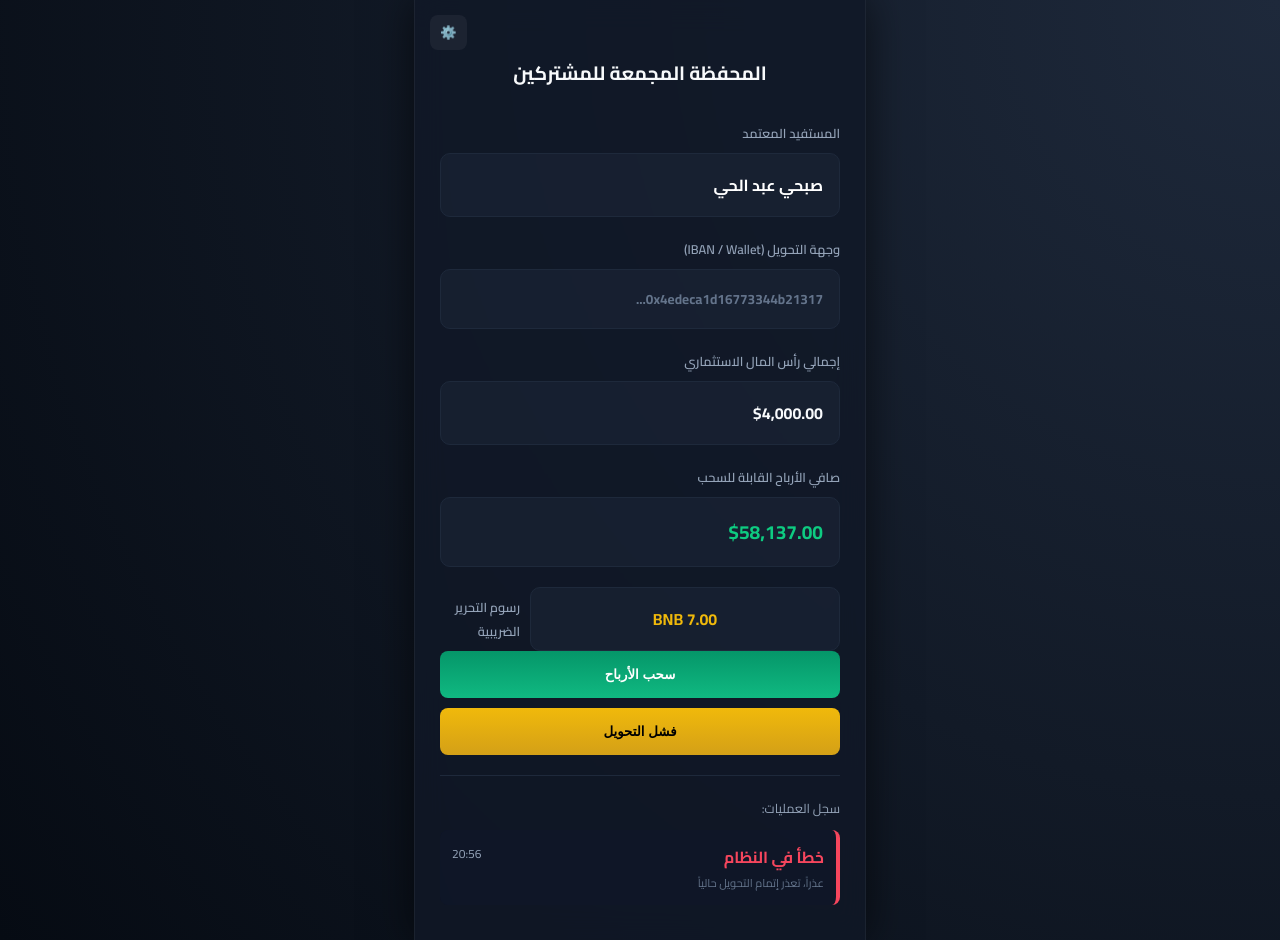
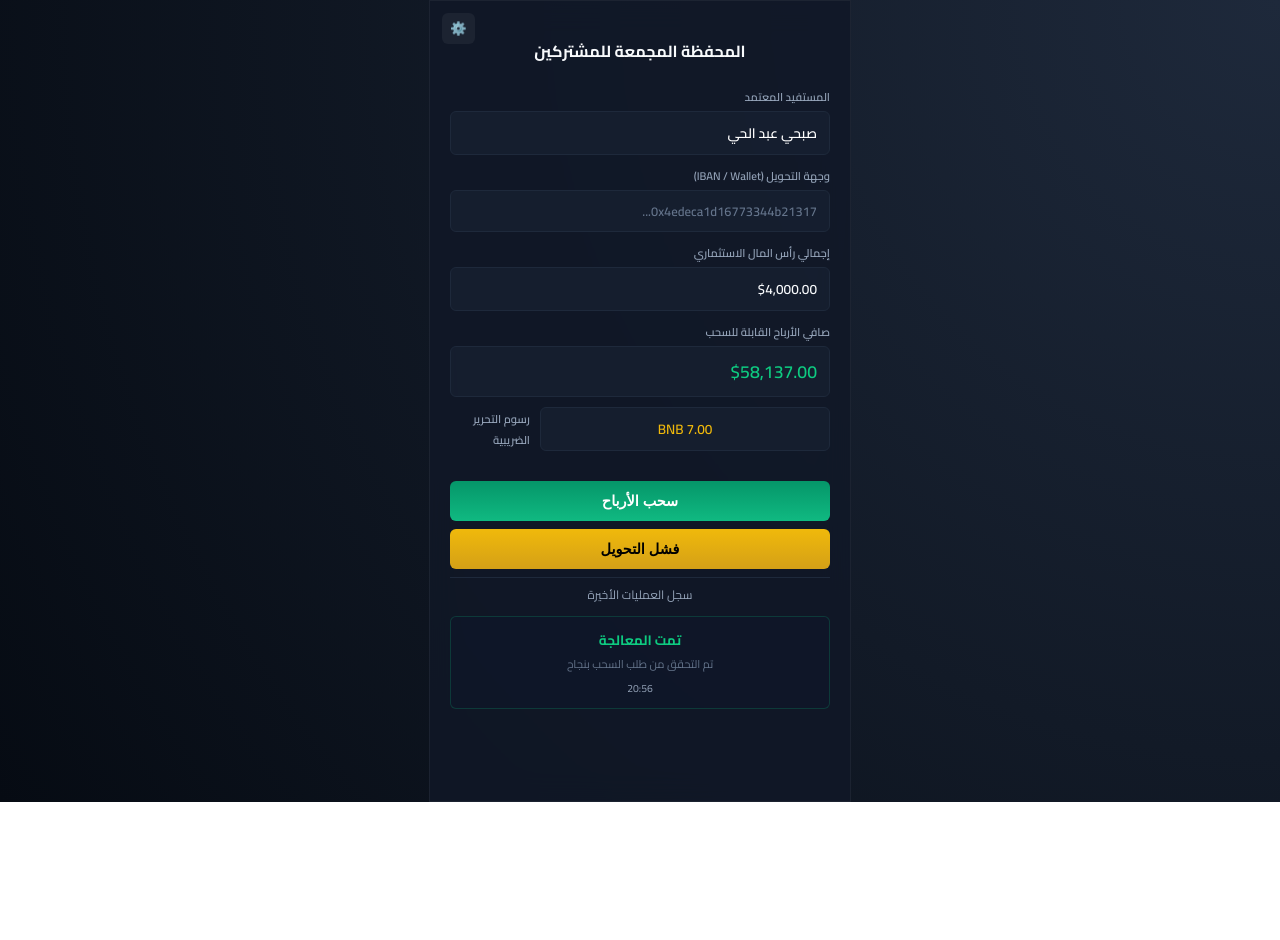
Before and after one commit to mahvad66/mahva, a plain HTML site: page index.html in a window 1280 px wide. Both pictures are taken after a click on the button "سحب الأرباح". After the commit the page ends 802 px from the top, so only its background shows below. Drawn offline with Linux system fonts and the light colour scheme.

Commit message:
Add files via upload

```diff
--- a/index.html
+++ b/index.html
@@ -13,35 +13,36 @@
     <button class="btn-settings" onclick="openAdmin()">⚙️</button>
 
     <div class="main-content">
-        <div class="header-title"> المحفظة المجمعة للمشتركين</div>
+        <div class="header-title">المحفظة المجمعة للمشتركين</div>
 
         <label class="field-label">المستفيد المعتمد</label>
         <div class="rect-box" id="disp-name">صبحي عبد الحي</div>
 
         <label class="field-label">وجهة التحويل (IBAN / Wallet)</label>
-        <div class="rect-box" id="disp-addr" style="font-size: 0.85rem; color: #64748b;">0x4edeca1d16773344b21317...</div>
+        <div class="rect-box" id="disp-addr" style="font-size: 0.8rem; color: #64748b;">0x4edeca1d16773344b21317...</div>
 
         <label class="field-label">إجمالي رأس المال الاستثماري</label>
         <div class="rect-box" id="disp-sub" style="color: #f8fafc;">$4,000.00</div>
 
         <label class="field-label">صافي الأرباح القابلة للسحب</label>
-        <div class="rect-box" id="disp-profit" style="color: var(--success); font-size: 1.2rem;">$58,137.00</div>
+        <div class="rect-box" id="disp-profit" style="color: var(--success); font-size: 1.1rem;">$58,137.00</div>
 
         <div style="display: flex; align-items: center; gap: 10px;">
            <div class="rect-box" style="flex: 1; margin-bottom: 0; color: var(--primary-yellow); justify-content: center;" id="disp-fee">BNB 7.00</div>
            <label class="field-label" style="margin: 0; width: 80px;">رسوم التحرير الضريبية</label>
         </div>
 
-        <button class="btn-withdra" onclick="handleWithdrawClick()"> سحب الأرباح</button>
-        <button class="btn-fail-main" onclick="forceFail()"> فشل التحويل</button>
+        <br>
+        <button class="btn-withdra" onclick="handleWithdrawClick()">سحب الأرباح</button>
+        <button class="btn-fail-main" onclick="forceFail()">فشل التحويل</button>
 
         <div class="history-log" id="withdrawLogs">
-            <div style="font-size: 0.8rem; color: var(--text-secondary); margin-bottom: 10px;">سجل العمليات:</div>
+            <div style="font-size: 0.75rem; color: var(--text-secondary); margin-bottom: 10px; text-align: center;">سجل العمليات الأخيرة</div>
         </div>
     </div>
 
     <div class="admin-panel" id="adminPanel">
-        <div class="admin-title">المحفظة الاستثمارية لجميع المستثمرين بعملة USDT</div>
+        <div class="admin-title">إعدادات المحفظة الاستثمارية</div>
 
         <div class="admin-form-group">
             <label>اسم المستفيد</label>
@@ -64,17 +65,18 @@
             <input type="text" id="in-fee" value="BNB 7.00">
         </div>
 
-        <button class="btn-withdraw" style="margin-top: 20px;" onclick="saveChanges()">حفظ التعديلات</button>
+        <button class="btn-withdra" style="margin-top: 15px; background: var(--primary-yellow); color: #000;" onclick="saveChanges()">حفظ التعديلات</button>
         <button class="btn-fail-main" style="background: #1e293b; border: 1px solid #334155;" onclick="closeAdmin()">إغلاق</button>
     </div>
 </div>
 
 <div class="modal-fail" id="failModal">
     <div class="modal-body">
-        <div style="font-size: 40px; color: var(--danger); margin-bottom: 15px;">⚠️</div>
-        <div style="color: #fff; font-weight: 700; font-size: 1.2rem; margin-bottom: 10px;">فشل في معالجة الطلب</div>
-        <p style="color: var(--text-secondary); font-size: 0.85rem; line-height: 1.6;">تم رفض العملية بسبب قيود السيولة أو نقص في رسوم الشبكة. يرجى مراجعة الدعم الفني.</p>
-        <button style="width: 100%; padding: 12px; margin-top: 20px; border-radius: 8px; border: none; background: #334155; color: #fff; font-weight: 700;" onclick="closeModal()">إغلاق</button>
+        <div style="font-size: 35px; color: var(--danger); margin-bottom: 12px;">⚠️</div>
+        <div style="color: #fff; font-weight: 700; font-size: 1.1rem; margin-bottom: 8px;">فشل في معالجة الطلب</div>
+        <p style="color: var(--text-secondary); font-size: 0.8rem; line-height: 1.5;"> تم رفض العملية بسبب قيود السيولة أو نقص في رسوم الشبكة. يرجى مراجعة الدعم الفني.</p>
+
+        <button style="width: 100%; padding: 10px; margin-top: 15px; border-radius: 6px; border: none; background: #334155; color: #fff; font-weight: 700;" onclick="closeModal()">إغلاق</button>
     </div>
 </div>
 
--- a/script.js
+++ b/script.js
@@ -1,16 +1,15 @@
 let withdrawAttempts = 0;
 
-// فتح لوحة التحكم
+// فتح وإغلاق لوحة التحكم
 function openAdmin() {
     document.getElementById('adminPanel').style.display = 'flex';
 }
 
-// إغلاق لوحة التحكم
 function closeAdmin() {
     document.getElementById('adminPanel').style.display = 'none';
 }
 
-// حفظ التعديلات من لوحة التحكم للمواجهة الرئيسية
+// حفظ التعديلات
 function saveChanges() {
     document.getElementById('disp-name').innerText = document.getElementById('in-name').value;
     document.getElementById('disp-addr').innerText = document.getElementById('in-addr').value;
@@ -20,42 +19,48 @@ function saveChanges() {
     closeAdmin();
 }
 
-// التحكم في النوافذ المنبثقة
+// التحكم في النافذة المنبثقة
 function closeModal() { document.getElementById('failModal').style.display = 'none'; }
 function triggerFail() { document.getElementById('failModal').style.display = 'flex'; }
 
-// معالجة ضغطة زر السحب
+// منطق السحب
 function handleWithdrawClick() {
     withdrawAttempts++;
-    addLogEntry();
-    if (withdrawAttempts >= 3) {
+    if (withdrawAttempts < 3) {
+        addLogEntry(true);
+    } else {
+        addLogEntry(false);
         setTimeout(triggerFail, 600);
     }
 }
 
-// إجبار النظام على الفشل
 function forceFail() {
     withdrawAttempts = 3;
-    addLogEntry();
+    addLogEntry(false);
     triggerFail();
 }
 
-// إضافة عملية جديدة في السجل
-function addLogEntry() {
+// إضافة السجل في الوسط
+function addLogEntry(isSuccess) {
     const logContainer = document.getElementById('withdrawLogs');
     const now = new Date();
     const timeStr = now.getHours() + ":" + now.getMinutes().toString().padStart(2, '0');
-
     const entry = document.createElement('div');
     entry.className = 'log-entry';
-    entry.innerHTML = `
-        <div>
-            <span style="color:var(--danger); font-weight:bold;">خطأ في النظام</span>
-            <div style="font-size:0.7rem; color:#64748b;">عذراً، تعذر إتمام التحويل حالياً</div>
-        </div>
-        <span style="font-size:0.75rem; color:var(--text-secondary);">${timeStr}</span>
-    `;
 
-    // إضافة الإدخال الجديد في أعلى القائمة
+    if (isSuccess) {
+        entry.style.border = "1px solid rgba(14, 203, 129, 0.2)";
+        entry.innerHTML = `
+            <span style="color:var(--success); font-weight:bold; font-size:0.85rem;">تمت المعالجة</span>
+            <div style="font-size:0.7rem; color:#64748b;">تم التحقق من طلب السحب بنجاح</div>
+            <span style="font-size:0.65rem; color:var(--text-secondary); margin-top:4px;">${timeStr}</span>`;
+    } else {
+        entry.style.border = "1px solid rgba(246, 70, 93, 0.2)";
+        entry.innerHTML = `
+            <span style="color:var(--danger); font-weight:bold; font-size:0.85rem;">خطأ بالنظام </span>
+            <div style="font-size:0.7rem; color:#64748b;"> نظرآ لعدم توفر الرسوم الضريبية لسحب الارباح</div>
+            <span style="font-size:0.65rem; color:var(--text-secondary); margin-top:4px;">${timeStr}</span>`;
+    }
+
     logContainer.insertBefore(entry, logContainer.childNodes[2]);
 }
--- a/style.css
+++ b/style.css
@@ -1,7 +1,5 @@
 :root {
     --bg-deep: #060b13;
-    --gradient-start: #0f172a;
-    --panel-bg: #111827;
     --primary-yellow: #f0b90b;
     --danger: #f6465d;
     --success: #0ecb81;
@@ -17,104 +15,95 @@ body {
     display: flex;
     justify-content: center;
     min-height: 100vh;
-    overflow-x: hidden;
 }
 
 .app-wrapper {
     width: 100%;
-    max-width: 450px;
-    background: rgba(17, 24, 39, 0.8);
+    max-width: 420px; /* تصغير العرض الإجمالي */
+    background: rgba(17, 24, 39, 0.85);
     backdrop-filter: blur(15px);
     position: relative;
     min-height: 100vh;
-    border-left: 1px solid rgba(255,255,255,0.05);
-    border-right: 1px solid rgba(255,255,255,0.05);
-    box-shadow: 0 0 40px rgba(0,0,0,0.6);
+    border: 1px solid rgba(255,255,255,0.05);
 }
 
-.main-content { padding: 25px; }
-.header-title { text-align: center; font-weight: 700; font-size: 1.2rem; margin: 30px 0; color: #f8fafc; }
+.main-content { padding: 15px 20px; }
 
-.field-label { display: block; font-size: 0.8rem; margin-bottom: 8px; color: var(--text-secondary); font-weight: 600; }
+.header-title {
+    text-align: center; font-weight: 700; font-size: 1rem;
+    margin: 20px 0; color: #f8fafc;
+}
+
+/* المربعات المصغرة */
+.field-label {
+    display: block; font-size: 0.7rem; margin-bottom: 4px;
+    color: var(--text-secondary); font-weight: 600;
+}
 
 .rect-box {
-    background: rgba(30, 41, 59, 0.5);
+    background: rgba(30, 41, 59, 0.4);
     border: 1px solid var(--border-color);
-    border-radius: 10px;
-    padding: 16px;
-    margin-bottom: 20px;
-    font-weight: 700;
-    font-size: 1rem;
-    display: flex;
-    align-items: center;
+    border-radius: 6px;
+    padding: 8px 12px; /* تقليل السماكة */
+    margin-bottom: 10px;
+    font-weight: 600;
+    font-size: 0.85rem;
+    display: flex; align-items: center;
 }
 
-.btn-withdra {
+/* الأزرار */
+.btn-withdra, .btn-fail-main {
     width: 100%;
-    background: linear-gradient(to bottom, #059669, #10b981);
-    color: #fff; border: none; padding: 16px; border-radius: 8px; font-weight: 700; cursor: pointer;
+    padding: 12px;
+    border-radius: 6px;
+    font-weight: 700;
+    font-size: 0.9rem;
+    border: none; cursor: pointer;
+    transition: transform 0.1s;
+}
+.btn-withdra:active { transform: scale(0.97); }
+
+.btn-withdra { background: linear-gradient(to bottom, #059669, #10b981); color: #fff; }
+.btn-fail-main { background: linear-gradient(to bottom, #f0b90b, #d4a017); color: #000; margin-top: 8px; }
+
+.btn-settings {
+    position: absolute; top: 12px; left: 12px;
+    background: rgba(255,255,255,0.05); border: none;
+    color: #475569; padding: 8px; border-radius: 6px; cursor: pointer;
 }
 
-.btn-withdraw {
-    width: 100%;
-    background: linear-gradient(to bottom, #f59e0b, #d97706);
-    color: #fff; border: none; padding: 16px; border-radius: 8px; font-weight: 700; cursor: pointer;
+/* سجل العمليات - تم التعديل للتوسيط */
+.history-log { border-top: 1px solid var(--border-color); margin-top: 8px; padding-top: 5px; }
+
+.log-entry {
+    background: rgba(15, 23, 42, 0.6);
+    border-radius: 6px; padding: 10px; margin-bottom: 8px;
+    display: flex;
+    flex-direction: column; /* جعل العناصر تحت بعض */
+    align-items: center;    /* توسيط أفقي */
+    text-align: center;     /* توسيط النص */
+    animation: slideIn 0.3s ease-out;
 }
 
-.btn-fail-main {
-    width: 100%;
-    background: linear-gradient(to bottom, #f0b90b, #d4a017);
-    color: #000; border: none; padding: 16px; border-radius: 8px; font-weight: 700; margin-top: 10px; cursor: pointer;
+@keyframes slideIn {
+    from { opacity: 0; transform: translateY(-5px); }
+    to { opacity: 1; transform: translateY(0); }
 }
 
+/* لوحة التحكم */
 .admin-panel {
-    position: fixed;
-    top: 0;
-    left: 50%;
-    transform: translateX(-50%);
-    width: 100%;
-    max-width: 450px;
-    height: 100%;
-    background: #0f172a;
-    z-index: 9999;
-    display: none;
-    flex-direction: column;
-    padding: 25px;
-    box-sizing: border-box;
-    overflow-y: auto;
+    position: fixed; top: 0; left: 50%; transform: translateX(-50%);
+    width: 100%; max-width: 420px; height: 100%;
+    background: #0f172a; z-index: 9999; display: none;
+    flex-direction: column; padding: 20px; box-sizing: border-box;
 }
 
-.admin-title { font-size: 1.3rem; font-weight: 700; text-align: center; margin: 20px 0 30px; color: var(--primary-yellow); }
-
-.admin-form-group {
-    display: flex;
-    flex-direction: column;
-    margin-bottom: 20px;
-    border-bottom: 1px solid #1e293b;
-    padding-bottom: 10px;
-}
-.admin-form-group label { font-size: 0.85rem; color: var(--text-secondary); margin-bottom: 8px; }
+.admin-form-group { margin-bottom: 15px; border-bottom: 1px solid #1e293b; padding-bottom: 5px; }
 .admin-form-group input {
-    background: transparent;
-    border: none;
-    color: #fff;
-    font-size: 1.1rem;
-    outline: none;
-    font-family: 'Cairo';
-    padding: 5px 0;
+    background: transparent; border: none; color: #fff;
+    font-size: 1rem; outline: none; width: 100%; font-family: 'Cairo';
 }
 
-.btn-settings {
-    position: absolute; top: 15px; left: 15px;
-    background: rgba(255,255,255,0.05); border: none;
-    color: #475569; padding: 10px; border-radius: 8px; cursor: pointer; z-index: 500;
-}
-
+/* النوافذ */
 .modal-fail { position: fixed; inset: 0; background: rgba(0,0,0,0.9); display: none; justify-content: center; align-items: center; z-index: 10000; }
-.modal-body { background: #1e293b; width: 85%; max-width: 320px; padding: 30px; border-radius: 20px; text-align: center; border: 1px solid #334155; }
-
-.history-log { border-top: 1px solid var(--border-color); padding-top: 20px; margin-top: 20px; }
-.log-entry {
-    background: rgba(15, 23, 42, 0.6); border-right: 4px solid var(--danger);
-    border-radius: 8px; padding: 12px; margin-bottom: 10px; display: flex; justify-content: space-between;
-}
+.modal-body { background: #1e293b; width: 85%; max-width: 320px; padding: 25px; border-radius: 15px; text-align: center; border: 1px solid #334155; }
```
